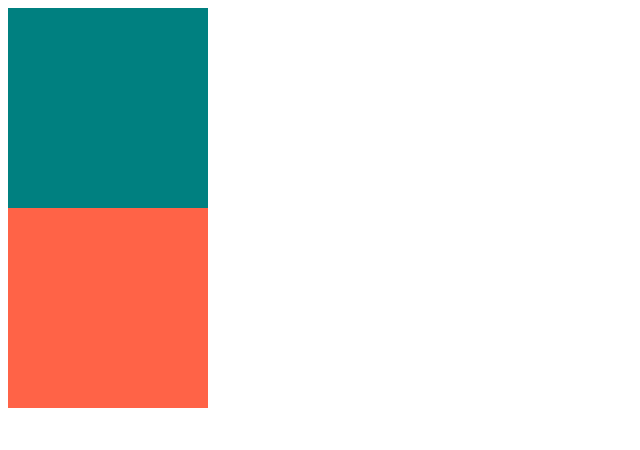
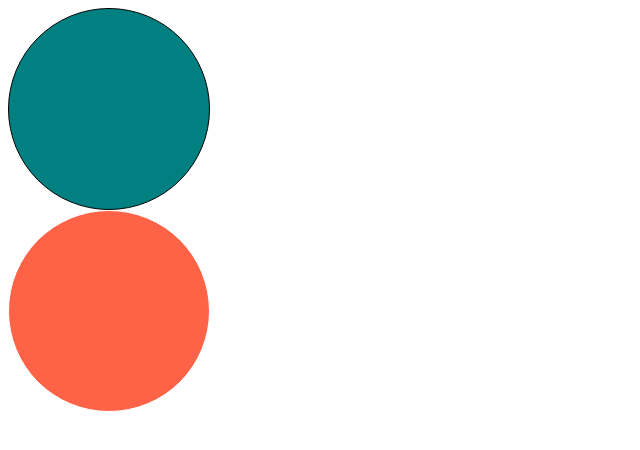
Before and after one commit to yyeonkim/react-masterclass, a React (Create React App) app: page / in a window 1280 px wide. Shown: the top 450 px of the page, without its empty margins (0-640 px from the left). Built offline with nearby package versions, Linux system fonts and the light colour scheme.

Commit message:
Optional props

```diff
--- a/src/App.tsx
+++ b/src/App.tsx
@@ -3,7 +3,7 @@ import Circle from "./Circle";
 function App() {
   return (
     <div>
-      <Circle bgColor="teal" />
+      <Circle bgColor="teal" borderColor="black" />
       <Circle bgColor="tomato" />
     </div>
   );
--- a/src/Circle.tsx
+++ b/src/Circle.tsx
@@ -2,16 +2,19 @@ import styled from "styled-components";
 
 interface CircleProps {
     bgColor: string;
+    borderColor?: string;
 }
 
-function Circle({bgColor}: CircleProps) {
-    return <Container bgColor={bgColor} />
+function Circle({bgColor, borderColor}: CircleProps) {
+    return <Container bgColor={bgColor} borderColor={borderColor ?? "white"} />
 }
 
 const Container = styled.div<CircleProps>`
     width: 200px;
     height: 200px;
-    background-color: ${props => props.bgColor}
+    background-color: ${props => props.bgColor};
+    border-radius: 50%;
+    border: 1px solid ${props => props.borderColor};
 `;
 
 export default Circle;
```
